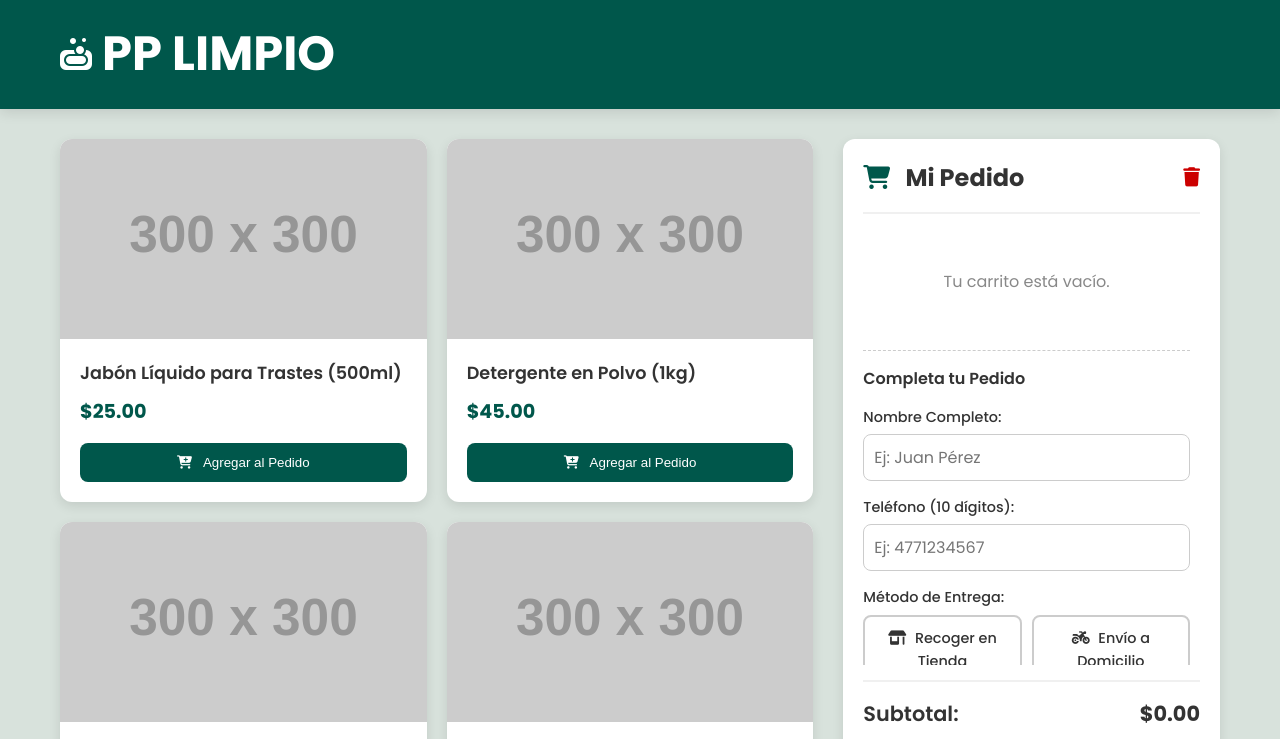
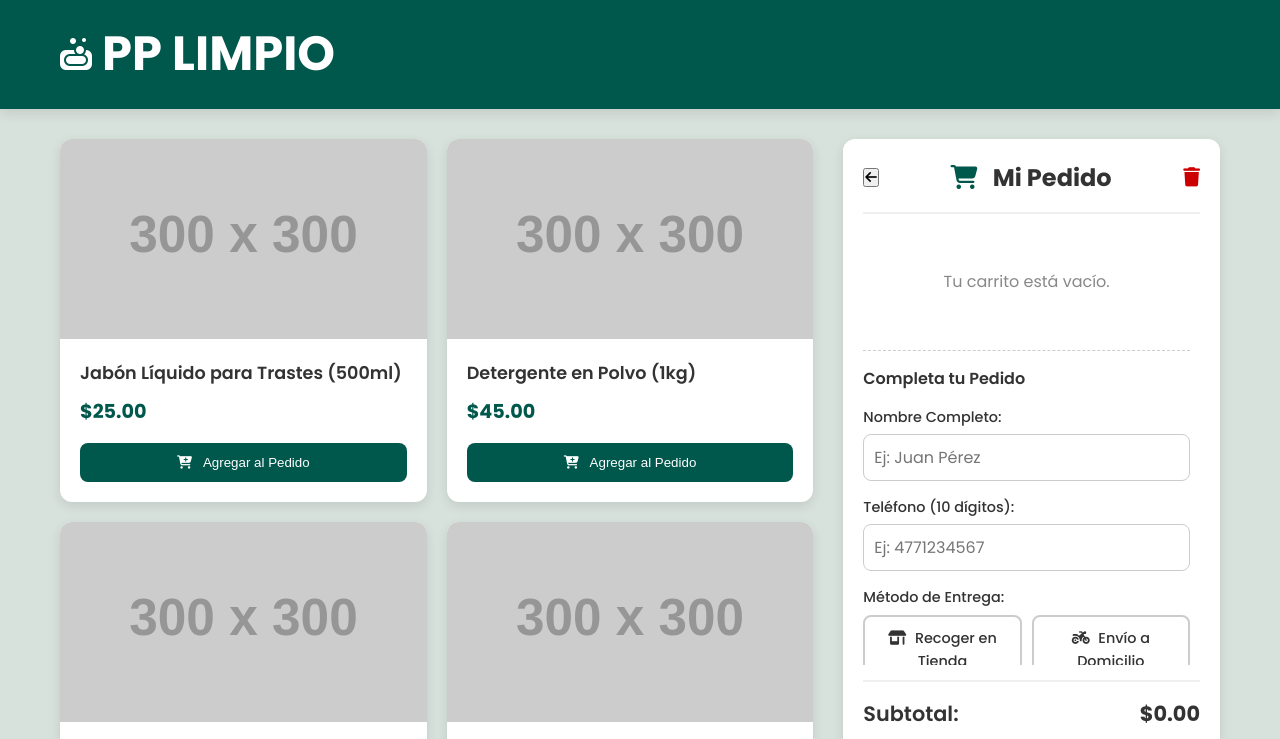
Before and after one commit to luismex-tech/limpieza, a plain HTML site: page index.html in a window 1280 px wide. Shown: the top 739 px of the page. Drawn offline with Linux system fonts and the light colour scheme; placeholder pictures from the web are drawn by us.

Commit message:
Update index.html

```diff
--- a/index.html
+++ b/index.html
@@ -31,6 +31,9 @@
 
         <aside id="cart-section" class="cart-summary">
             <div class="cart-header">
+                <button id="close-cart-btn" title="Volver al catálogo">
+                    <i class="fa-solid fa-arrow-left"></i>
+                </button>
                 <h2><i class="fa-solid fa-cart-shopping"></i> Mi Pedido</h2>
                 <button id="clear-cart-btn" title="Vaciar carrito">
                     <i class="fa-solid fa-trash"></i>
```
